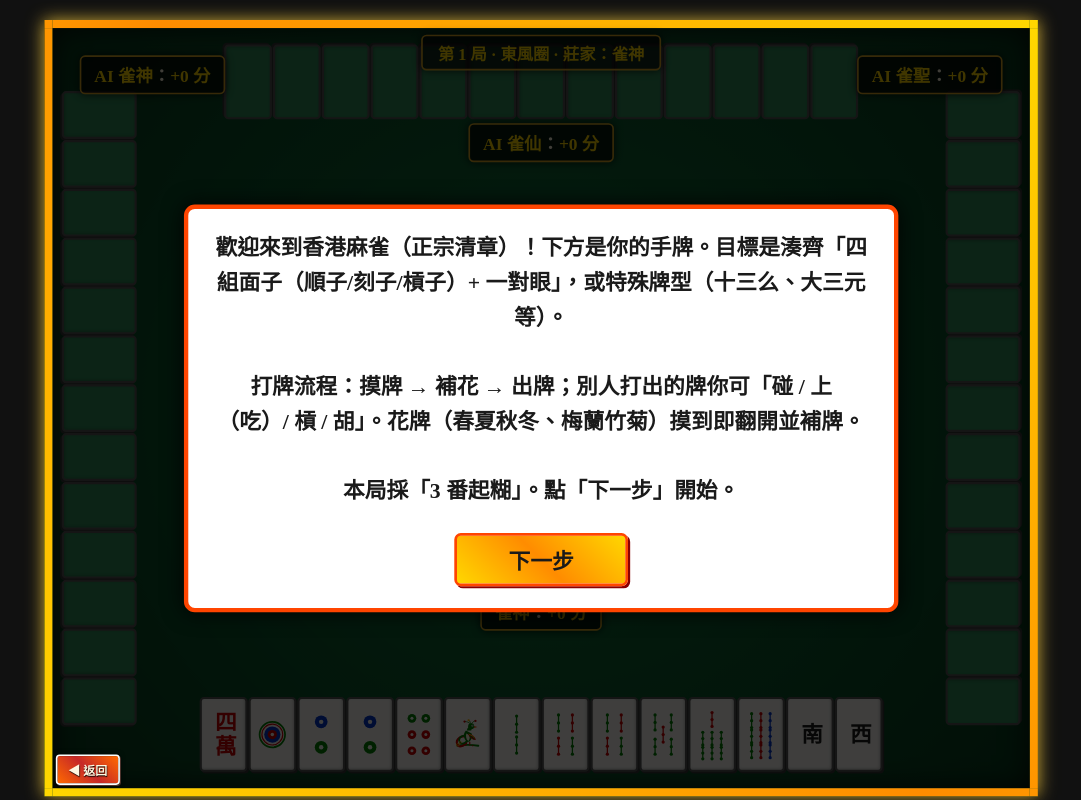
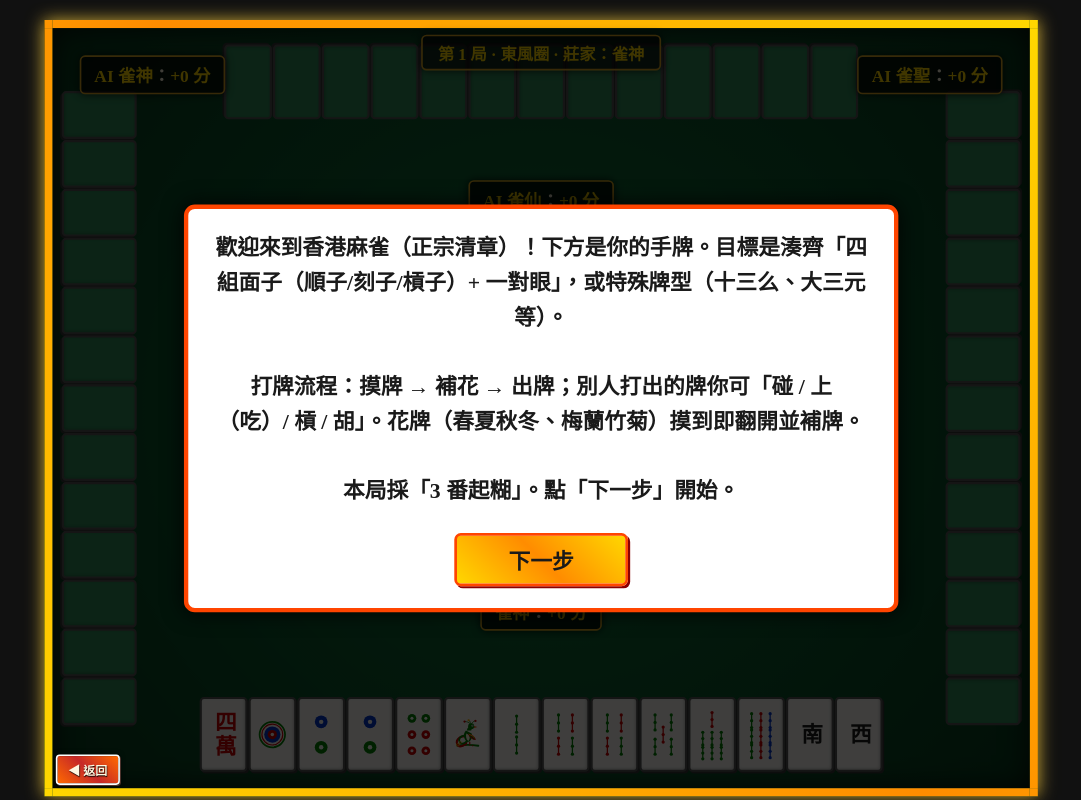
Before and after one commit to JohnnyLin707/HK_Mahjong, a plain HTML site: page index.html in a window 1280 px wide. Both pictures are taken after a click on the button "新手教學模式". Shown: the whole page, without its empty margins (107-1188 px from the left). Drawn offline with Linux system fonts and the light colour scheme.

Commit message:
调整 AI 雀仙 信息牌位置：下移自身显示板高度，避免遮挡出牌与花牌

```diff
--- a/style.css
+++ b/style.css
@@ -449,7 +449,7 @@ button:active {
 }
 
 .top-badge {
-    top: 175px;
+    top: 280px; /* 原 175px，往下移一個自身顯示板高度(~65px)，避免遮擋頂家出牌與花牌擺放位置 */
     left: 50%;
     transform: translateX(-50%);
 }
```
